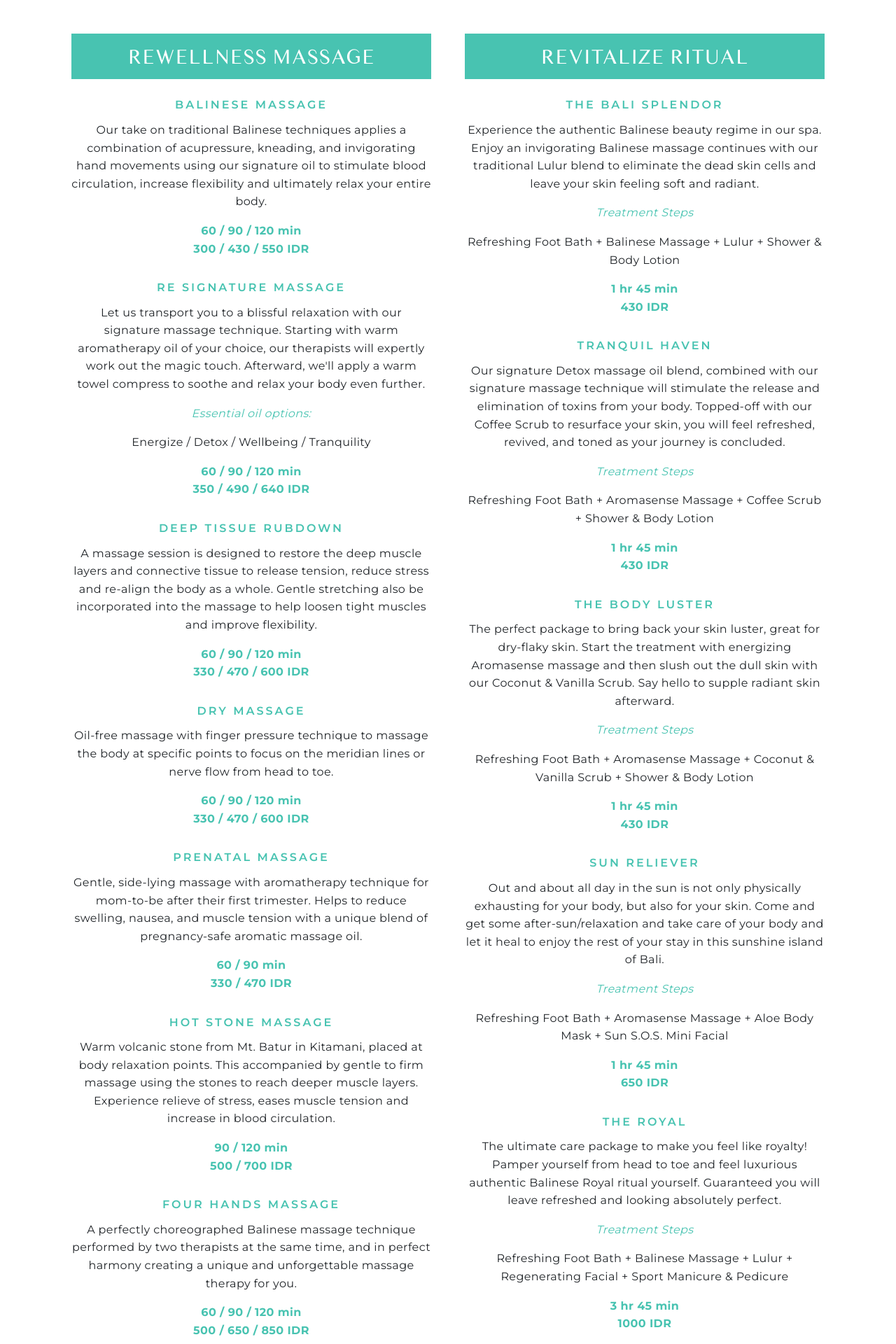
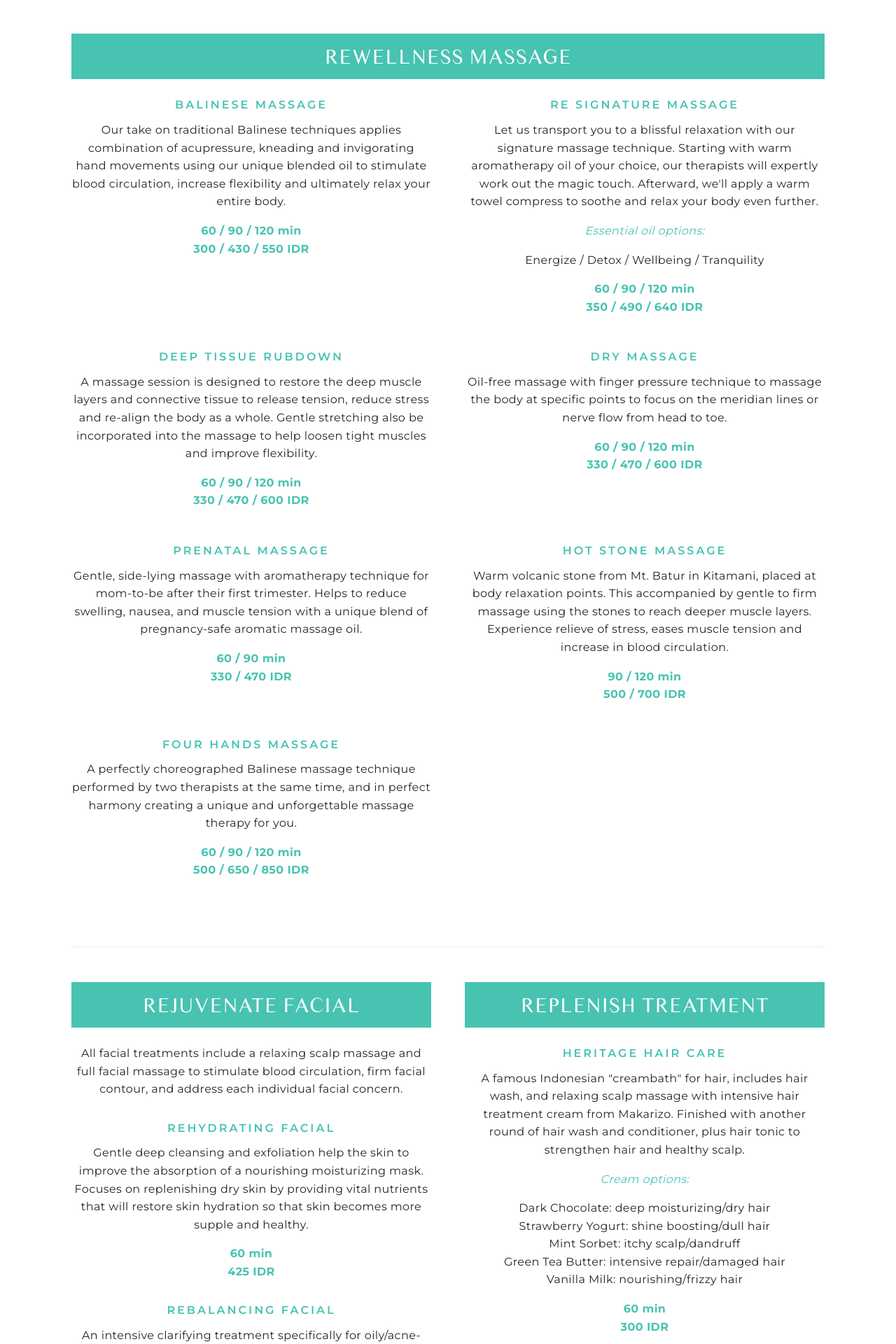
Before and after one commit to aldipee/redayspa, a Next.js app: page /treatment-menu in a window 1280 px wide. Shown: the part 580-2500 px from the top of the page at 70% size. Built offline with nearby package versions, Linux system fonts and the light colour scheme.

Commit message:
update rewellness

```diff
--- a/pages/treatment-menu.js
+++ b/pages/treatment-menu.js
@@ -77,20 +77,18 @@ export default function Home() {
               <div className='col-lg-12'>
                 <div className='treatment-item' data-aos='fade-up'>
                   <div className='row g-5'>
-                    <div className='col-sm-6'>
-                      <div className='treatment-heading mb24'>REWELLNESS MASSAGE</div>
-                      <div className='text-center mb30'>
-                        <div className='sm-heading'>BALINESE MASSAGE</div>
-                        <p>
-                          Our take on traditional Balinese techniques applies a combination of acupressure, kneading, and invigorating hand movements using our signature oil to stimulate blood circulation, increase flexibility and ultimately relax your entire body.
-                        </p>
-                        <p className='font-bold green'>
+                    <div className='col-sm-12'>
+                      <p className='treatment-heading mb24'>REWELLNESS MASSAGE</p>
+                    </div>
+                    <div className="col-sm-6 mb30 mt-0 text-center">
+                      <div className="sm-heading">BALINESE MASSAGE</div>
+                      <p>Our take on traditional Balinese techniques applies combination of acupressure, kneading and invigorating hand movements using our unique blended oil to stimulate blood circulation, increase flexibility and ultimately relax your entire body.</p>
+                      <p className="font-bold green">
                         60 / 90 / 120 min
                         <br />
-                          300 / 430 / 550 IDR
-                        </p>
+                        300 / 430 / 550 IDR</p>
                     </div>
-                      <div className='text-center mb30'>
+                    <div className='col-sm-6 mb30 mt-0 text-center'>
                       <div className='sm-heading'>RE SIGNATURE MASSAGE</div>
                       <p>
                         Let us transport you to a blissful relaxation with our signature massage technique. Starting with warm aromatherapy oil of your choice, our therapists will expertly work out the magic touch. Afterward, {`we'll`} apply a warm towel compress to soothe and relax your body even further.
@@ -105,7 +103,7 @@ export default function Home() {
                         350 / 490 / 640 IDR
                         </p>
                     </div>
-                      <div className='text-center mb30'>
+                    <div className='col-sm-6 mb30 mt-0 text-center'>
                       <div className='sm-heading'>DEEP TISSUE RUBDOWN</div>
                       <p>
                         A massage session is designed to restore the deep muscle layers and connective tissue to release tension, reduce stress and re-align the body as a whole. Gentle stretching also be incorporated into the massage to help loosen tight muscles and improve flexibility.
@@ -116,7 +114,7 @@ export default function Home() {
                         330 / 470 / 600 IDR
                       </p>
                     </div>
-                      <div className='text-center mb30'>
+                    <div className='col-sm-6 mb30 mt-0 text-center'>
                       <div className='sm-heading'>DRY MASSAGE</div>
                       <p>
                         Oil-free massage with finger pressure technique to massage the body at specific points to focus on the meridian lines or nerve flow from head to toe.
@@ -127,7 +125,7 @@ export default function Home() {
                         330 / 470 / 600 IDR
                       </p>
                     </div>
-                      <div className='text-center mb30'>
+                    <div className='col-sm-6 mb30 mt-0 text-center'>
                       <div className='sm-heading'>PRENATAL MASSAGE</div>
                       <p>
                         Gentle, side-lying massage with aromatherapy technique for mom-to-be after their first trimester. Helps to reduce swelling, nausea, and muscle tension with a unique blend of pregnancy-safe aromatic massage oil.
@@ -138,7 +136,7 @@ export default function Home() {
                         330 / 470 IDR
                       </p>
                     </div>
-                      <div className='text-center mb30'>
+                    <div className='col-sm-6 mb30 mt-0 text-center'>
                       <div className='sm-heading'>HOT STONE MASSAGE</div>
                       <p>
                         Warm volcanic stone from Mt. Batur in Kitamani, placed at body relaxation points. This accompanied by gentle to firm massage using the stones to reach deeper muscle layers. Experience relieve of stress, eases muscle tension and increase in blood circulation.
@@ -149,7 +147,7 @@ export default function Home() {
                         500 / 700 IDR
                       </p>
                     </div>
-                      <div className='text-center mb30'>
+                    <div className='col-sm-6 mb30 mt-0 text-center'>
                       <div className='sm-heading'>FOUR HANDS MASSAGE</div>
                       <p>
                         A perfectly choreographed Balinese massage technique performed by two therapists at the same time, and in perfect harmony creating a unique and unforgettable massage therapy for you.
@@ -159,86 +157,6 @@ export default function Home() {
                         <br />
                         500 / 650 / 850 IDR
                       </p>
-                      </div>
-                    </div>
-
-                    <div className='col-sm-6'>
-                      <div className='treatment-heading mb24'>REVITALIZE RITUAL</div>
-                      <div className='text-center mb30'>
-                        <div className='sm-heading'>THE BALI SPLENDOR</div>
-                        <p>
-                          Experience the authentic Balinese beauty regime in our spa. Enjoy an invigorating Balinese massage continues with our traditional Lulur blend to eliminate the dead skin cells and leave your skin feeling soft and radiant.
-                        </p>
-                        <p className='italic green'>Treatment Steps</p>
-                        <p>
-                          Refreshing Foot Bath + Balinese Massage + Lulur + Shower & Body Lotion
-                        </p>
-                        <p className='font-bold green'>
-                          1 hr 45 min
-                          <br />
-                          430 IDR
-                        </p>
-                      </div>
-                      <div className='text-center mb30'>
-                        <div className='sm-heading'>TRANQUIL HAVEN</div>
-                        <p>
-                          Our signature Detox massage oil blend, combined with our signature massage technique will stimulate the release and elimination of toxins from your body. Topped-off with our Coffee Scrub to resurface your skin, you will feel refreshed, revived, and toned as your journey is concluded.
-                        </p>
-                        <p className='italic green'>Treatment Steps</p>
-                        <p>
-                          Refreshing Foot Bath + Aromasense Massage + Coffee Scrub + Shower & Body Lotion
-                        </p>
-                        <p className='font-bold green'>
-                          1 hr 45 min
-                          <br />
-                          430 IDR
-                        </p>
-                      </div>
-                      <div className='text-center mb30'>
-                        <div className='sm-heading'>THE BODY LUSTER</div>
-                        <p>
-                          The perfect package to bring back your skin luster, great for dry-flaky skin. Start the treatment with energizing Aromasense massage and then slush out the dull skin with our Coconut & Vanilla Scrub. Say hello to supple radiant skin afterward.
-                        </p>
-                        <p className='italic green'>Treatment Steps</p>
-                        <p>
-                          Refreshing Foot Bath + Aromasense Massage + Coconut & Vanilla Scrub + Shower & Body Lotion
-                        </p>
-                        <p className='font-bold green'>
-                          1 hr 45 min
-                          <br />
-                          430 IDR
-                        </p>
-                      </div>
-                      <div className='text-center mb30'>
-                        <div className='sm-heading'>SUN RELIEVER</div>
-                        <p>
-                          Out and about all day in the sun is not only physically exhausting for your body, but also for your skin. Come and get some after-sun/relaxation and take care of your body and let it heal to enjoy the rest of your stay in this sunshine island of Bali.
-                        </p>
-                        <p className='italic green'>Treatment Steps</p>
-                        <p>
-                          Refreshing Foot Bath + Aromasense Massage + Aloe Body Mask + Sun S.O.S. Mini Facial
-                        </p>
-                        <p className='font-bold green'>
-                          1 hr 45 min
-                          <br />
-                          650 IDR
-                        </p>
-                      </div>
-                      <div className='text-center mb30'>
-                        <div className='sm-heading'>THE ROYAL</div>
-                        <p>
-                          The ultimate care package to make you feel like royalty! Pamper yourself from head to toe and feel luxurious authentic Balinese Royal ritual yourself. Guaranteed you will leave refreshed and looking absolutely perfect.
-                        </p>
-                        <p className='italic green'>Treatment Steps</p>
-                        <p>
-                          Refreshing Foot Bath + Balinese Massage + Lulur + Regenerating Facial + Sport Manicure & Pedicure
-                        </p>
-                        <p className='font-bold green'>
-                          3 hr 45 min
-                          <br />
-                          1000 IDR
-                        </p>
-                      </div>
                     </div>
                   </div>
                 </div>
```
Lines whose indentation alone changed are shown as unchanged.
